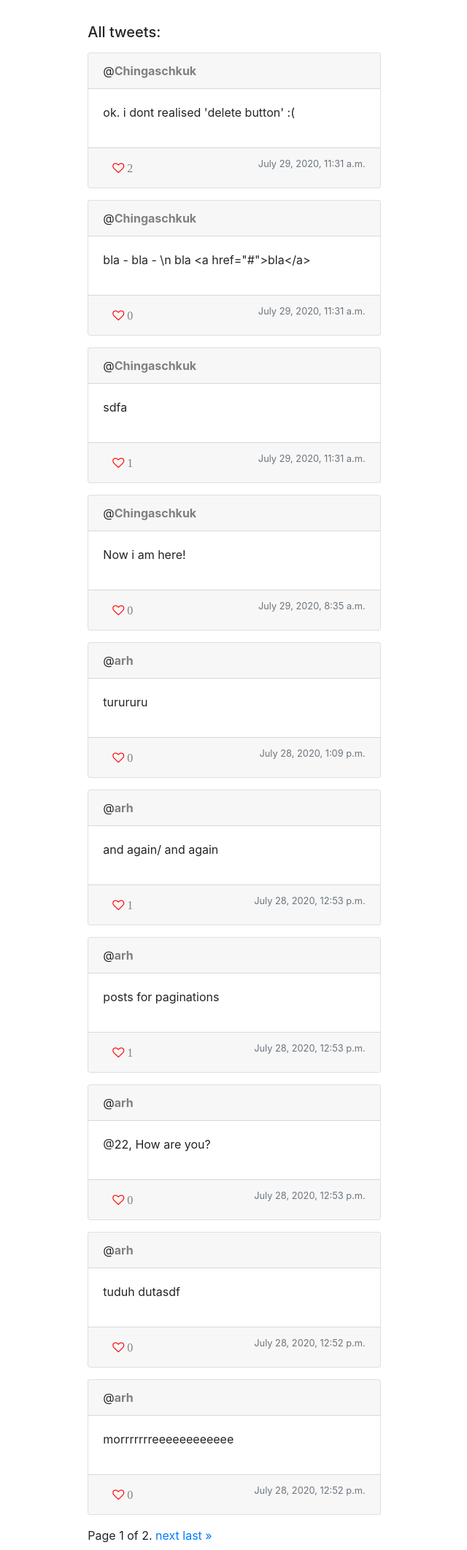
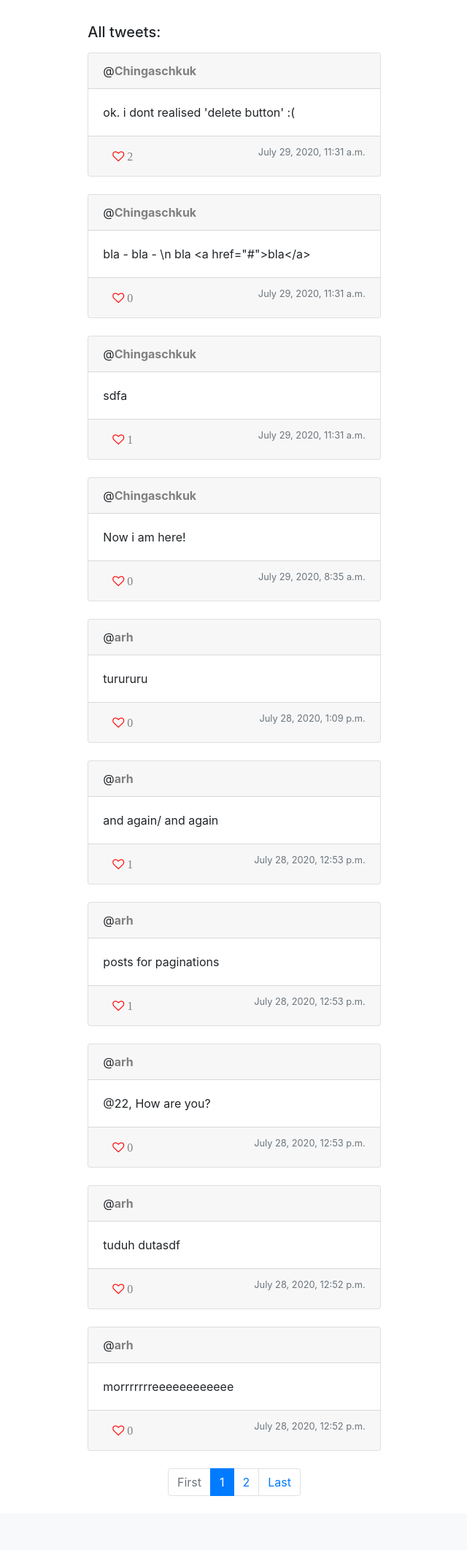
Before and after one commit to Arheii/project3, a Django app: page / in a window 1280 px wide. Shown: the part 56-2180 px from the top of the page at 73% size, without its empty margins (319-959 px from the left). After the commit the page ends 2106 px from the top, so only its background shows below. Run offline with Django 3.2, Linux system fonts and the light colour scheme; data comes from the database, SQL or seed files in the repository; both versions use the stored data as it was after the commit; some libraries are stand-ins or nearby versions.

Commit message:
added all funcs from task

```diff
--- a/network/static/network/index.js
+++ b/network/static/network/index.js
@@ -1,8 +1,16 @@
 document.addEventListener('DOMContentLoaded', function() {
 
-  // send like to serve and update
   document.querySelectorAll('.likes').forEach(link => {
       link.onclick = () => {
+
+          // Send update like request to server via get
+          fetch(`/tweet/${link.dataset.id}/like`)
+            .then(response => {
+              console.log(response);
+
+              // sucsess
+              if (response.status == 204) {
+
                 // Replace glyph icon and update value likes
                 if (link.className == "btn btn-default fa fa-heart-o likes") {
                   link.className = "btn btn-default fa fa-heart likes";
@@ -12,11 +20,7 @@ document.addEventListener('DOMContentLoaded', function() {
                   link.className = "btn btn-default fa fa-heart-o likes";
                   document.querySelector(`#likes_for_${link.dataset.id}`).innerHTML --;
                 }
-
-          // Send update like request to servere
-          fetch(`/tweet/${link.dataset.id}/like`)
-            .then(response => {
-              console.log(response);
+              }
             });
       };
   });
@@ -33,41 +37,34 @@ document.addEventListener('DOMContentLoaded', function() {
   document.querySelectorAll('.tweet_form').forEach(form => {
       form.onsubmit = () => {
 
-        const tweet_body = document.querySelector(`#textarea_${form.dataset.id}`).innerHTML;
-        console.log(`send_form_request. new tweet text:\n ${tweet_body}`);
+        const tweet_body = document.querySelector(`#textarea_${form.dataset.id}`).value;
+        const csrftoken = document.querySelector(`#form_${form.dataset.id}`)[0].value;
 
+        // send request with new text and scrf token
         fetch(`/tweet/${form.dataset.id}/edit`, {
-          method: 'POST',
+          method: 'PUT',
+          headers: {'X-CSRFToken': csrftoken},
           body: JSON.stringify({
-            'text': tweet_body
+            text: tweet_body
           })
         })
         .then(response => response.json())
         .then(result => {
-            // if put finished correctly
-            // if (result.status):
               console.log(result);
+
+              // request is sucsess
+              if (result.new_text) {
+
+                // replace tweet text for the new one
+                document.querySelector(`#text_${form.dataset.id}`).children[0].innerHTML = result.new_text
+
+                // switch form to plaint text
+                document.querySelector(`#text_${form.dataset.id}`).style.display = 'block';
+                document.querySelector(`#form_${form.dataset.id}`).style.display = 'none';
+              }
           });
 
-        document.querySelector(`#text_${form.dataset.id}`).style.display = 'block';
-        document.querySelector(`#form_${form.dataset.id}`).style.display = 'none';
-
-        false; // stop reload page
+        return false; // stop reload page
       };
   });
-
-
-  // if (document.querySelector('#follow')) {
-  //   button = (document.querySelector('#follow');
-  //   var user_id  = button.getAttribute('data-cmd');
-  //   console.log('create follow button');
-  //   folow = document.createElement('button');
-  //   folow.id = 'folow';
-  //   folow.className = "btn btn-sm btn-success m-2";
-  //   folow.innerHTML = 'Follow';
-  //   folow.addEventListener('click', () => {
-  //     console.log(user_id);
-  //   });
-  //   document.querySelector('#follows_block').append(folow);
-  //         ul.append(element);
 });
--- a/network/templates/network/index.html
+++ b/network/templates/network/index.html
@@ -8,14 +8,14 @@
     <!--Если это страница пользователя, отображаем имя, кол-во и ссылку на ленту фолловеров и кнопку подписаться -->
     {% if userpage is not None %}
       <div class="p-3 border-bottom" id="follows_block">
-        <!--<br>-->
         <span class='h4'>@{{ userpage }}</span>
         &nbsp&nbsp
         <a href="{% url 'tweets:following' userpage.id %}" class="black_text">{{ userpage.folowing.all | length }}<span class='follow_text'> Following</span></a>
         &nbsp&nbsp
         <a href="#" class="black_text">{{ userpage.folowers.all | length }} <span class='follow_text'> Followers</span></a>
-        <!--add follow/unfollow button -->
-        {% if userpage.id != user.id %}
+
+        <!--add follow/unfollow button for authorisated users -->
+        {% if user.is_authenticated and userpage.id != user.id %}
           {% if userpage in user.folowing.all %}
               <a href="{% url 'tweets:follow_or_unfollow' userpage.id %}" class="btn btn-sm btn-success m-2">Unfollow</a>
           {% else %}
@@ -44,22 +44,23 @@
         <h5 id="title_block">{{ title }}</h5>
     </div>
 
-
+    <!--Tweets block-->
     {% for tweet in tweets_page %}
-      <div class="row-justify pb-3">
+      <div class="row-justify pb-4">
         <div class="card">
           <div class="card-header">
             @<a href="{% url 'tweets:user' tweet.owner.id %}" class="hrefuser">{{ tweet.owner }}</a>
           </div>
 
           <div id="body_{{ tweet.id }}" class="card-body">
-            <p id="text_{{ tweet.id }}" data-body="{{ tweet.body }}" class="card-text">
-              {{ tweet.body }}
+            <div id="text_{{ tweet.id }}" data-body="{{ tweet.body }}" class="card-text">
+                <span>{{ tweet.body }}</span>
               {% if user.is_authenticated and user == tweet.owner %}
                 <button type="button" class="btn btn-sm btn-link float-right edit" data-id="{{ tweet.id }}">edit</button>
               {% endif %}
-            </p>
+            </div>
             <form class="tweet_form" id="form_{{ tweet.id }}" data-id="{{ tweet.id }}" style="display: none;">
+              {% csrf_token %}
               <textarea class="form-control p-1" name="text" id="textarea_{{ tweet.id }}" rows="3">{{ tweet.body }}</textarea>
               <button type="submit" class="btn btn-outline-info btn-sm float-right mt-1">Save</button>
             </form>
@@ -82,23 +83,62 @@
     {% endfor %}
 
     <!--Pagindation-->
-    <div class="pagination">
-      <span class="step-links">
+    <!--<div class="pagination">-->
+    <!--  <span class="step-links">-->
+    <!--    {% if tweets_page.has_previous %}-->
+    <!--      <a href="?page=1">&laquo; first</a>-->
+    <!--      <a href="?page={{ tweets_page.previous_page_number }}">previous</a>-->
+    <!--    {% endif %}-->
+
+    <!--    <span class="current">-->
+    <!--      Page {{ tweets_page.number }} of {{ tweets_page.paginator.num_pages }}.-->
+    <!--    </span>-->
+
+    <!--    {% if tweets_page.has_next %}-->
+    <!--      <a href="?page={{ tweets_page.next_page_number }}">next</a>-->
+    <!--      <a href="?page={{ tweets_page.paginator.num_pages }}">last &raquo;</a>-->
+    <!--    {% endif %}-->
+    <!--  </span>-->
+    <!--</div>-->
+
+
+    <nav aria-label="navigation">
+      <ul class="pagination justify-content-center">
+
         {% if tweets_page.has_previous %}
-          <a href="?page=1">&laquo; first</a>
-          <a href="?page={{ tweets_page.previous_page_number }}">previous</a>
+          <li class="page-item">
+            <a class="page-link" href="?page=1}">First</a>
+          </li>
+          <li class="page-item">
+            <a class="page-link" href="?page={{ tweets_page.previous_page_number }}">{{ tweets_page.previous_page_number }}</a>
+          </li>
+
+        {% else %}
+          <li class="page-item disabled">
+            <a class="page-link" href="#" tabindex="-1">First</a>
+          </li>
         {% endif %}
 
-        <span class="current">
-          Page {{ tweets_page.number }} of {{ tweets_page.paginator.num_pages }}.
-        </span>
+         <!--Active page-->
+        <li class="page-item active">
+            <a class="page-link" href="#">{{ tweets_page.number }}</a>
+        </li>
 
         {% if tweets_page.has_next %}
-          <a href="?page={{ tweets_page.next_page_number }}">next</a>
-          <a href="?page={{ tweets_page.paginator.num_pages }}">last &raquo;</a>
+          <li class="page-item">
+            <a class="page-link" href="?page={{ tweets_page.next_page_number }}">{{ tweets_page.next_page_number }}</a>
+          </li>
+          <li class="page-item">
+            <a class="page-link" href="?page={{ tweets_page.paginator.num_pages }}">Last</a>
+          </li>
+        {% else %}
+          <li class="page-item disabled">
+            <a class="page-link" href="?page={{ tweets_page.paginator.num_pages }}">Last</a>
+          </li>
         {% endif %}
-      </span>
-    </div>
+
+      </ul>
+    </nav>
 
     </div>
   </div>
--- a/network/views.py
+++ b/network/views.py
@@ -130,19 +130,24 @@ def edit(request, tweet_id):
 
     # User try edit not your tweet
     if request.user != tweet.owner:
-        return "406" #TODO
+        return HttpResponse(status=406)
 
-    if request.method == "POST":
+    if request.method == "PUT":
         data = json.loads(request.body)
+        print(f"\ndata: {data}")
         if data.get("text") is not None:
             tweet.body = data["text"]
+        else:
+            JsonResponse({"new_text": tweet.body}, status=201)
 
         try:
             tweet.save()
         except:
             return JsonResponse({'error': 'incorrect data in text field'}, status=422)
 
-    return JsonResponse({'text': tweet.body}, status=204)
+    print(f"\nNew tweet text {tweet.body}")
+    return JsonResponse({"new_text": tweet.body}, status=201)
+
 
 
 def login_view(request):
```
Also changed, not shown: db.sqlite3. Lines whose indentation alone changed are shown as unchanged.
